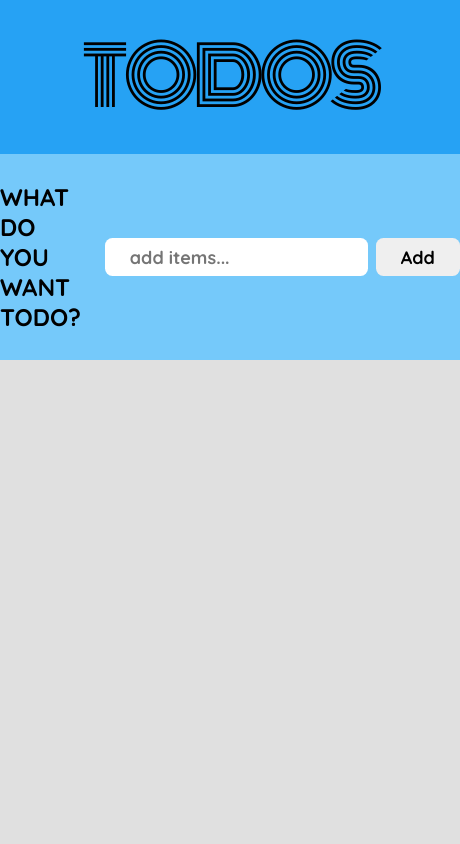
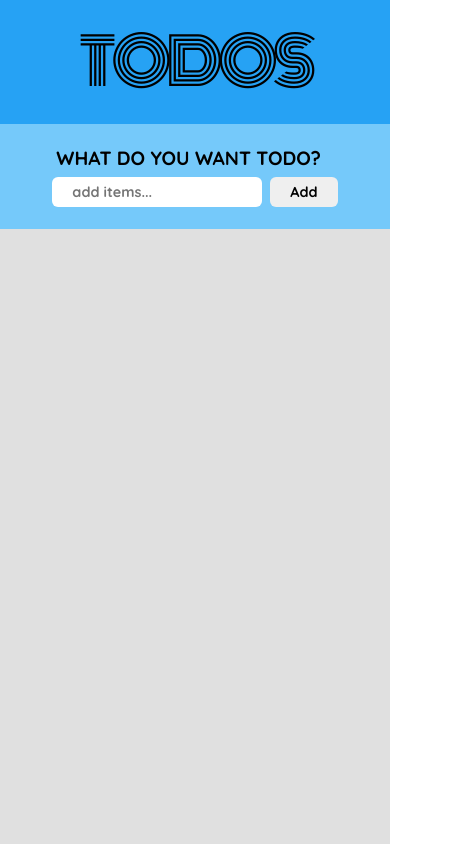
Before and after one commit to joshir16/todos, a React (Create React App) app: page / in a window 390 px wide. Shown: the whole page, 460 px wide, since content can reach past the window. Built offline with nearby package versions, Linux system fonts and the light colour scheme.

Commit message:
delete function added, refactored code into seprate files

```diff
--- a/src/App.js
+++ b/src/App.js
@@ -1,4 +1,7 @@
 import { useState } from "react";
+import { TodoList } from "./TodoList";
+import { Form } from "./Form";
+import { Header } from "./Header";
 
 export default function App() {
   const [items, setItems] = useState([]);
@@ -7,64 +10,15 @@ export default function App() {
     setItems((items) => [...items, task]);
   }
 
+  function handleDeleteItem(id) {
+    setItems((items) => items.filter((item) => item.id !== id));
+  }
+
   return (
     <div className="app">
       <Header />
       <Form onAddItems={handleAddItems} />
-      <TodoList items={items} />
+      <TodoList items={items} onDeleteItem={handleDeleteItem} />
     </div>
   );
 }
-
-function Header() {
-  return <h1>Todos</h1>;
-}
-
-function Form({ onAddItems }) {
-  const [task, setTask] = useState("");
-
-  function handleSubmit(e) {
-    e.preventDefault();
-    if (!task) return;
-
-    const newTask = { task, id: Date.now() };
-
-    onAddItems(newTask);
-
-    setTask("");
-  }
-
-  return (
-    <form className="form" onClick={handleSubmit}>
-      <h3>What do you want todo?</h3>
-      <input
-        type="text"
-        placeholder="add items..."
-        value={task}
-        onChange={(e) => setTask(e.target.value)}
-      ></input>
-      <button className="btn-add">Add</button>
-    </form>
-  );
-}
-
-function TodoList({ items }) {
-  return (
-    <div className="list">
-      <ul>
-        {items.map((item) => (
-          <Item item={item} key={item.id} />
-        ))}
-      </ul>
-    </div>
-  );
-}
-
-function Item({ item }) {
-  return (
-    <li className="item">
-      <span>{item.task}</span>
-      <span>❌</span>
-    </li>
-  );
-}
--- /dev/null
+++ b/src/Form.js
@@ -0,0 +1,31 @@
+import { useState } from "react";
+
+export function Form({ onAddItems, onDeleteItem }) {
+  const [task, setTask] = useState("");
+
+  function handleSubmit(e) {
+    e.preventDefault();
+    if (!task) return;
+
+    const newTask = { task, id: Date.now() };
+
+    onAddItems(newTask);
+
+    setTask("");
+  }
+
+  return (
+    <form className="form" onClick={handleSubmit}>
+      <h3>What do you want todo?</h3>
+      <div>
+        <input
+          type="text"
+          placeholder="add items..."
+          value={task}
+          onChange={(e) => setTask(e.target.value)}
+        ></input>
+        <button className="btn-add">Add</button>
+      </div>
+    </form>
+  );
+}
--- /dev/null
+++ b/src/Header.js
@@ -0,0 +1,3 @@
+export function Header() {
+  return <h1>Todos</h1>;
+}
--- /dev/null
+++ b/src/Item.js
@@ -0,0 +1,10 @@
+export function Item({ item, onDeleteItem }) {
+  return (
+    <li className="item">
+      <span>{item.task}</span>
+      <span className="delete-item" onClick={() => onDeleteItem(item.id)}>
+        ❌
+      </span>
+    </li>
+  );
+}
--- /dev/null
+++ b/src/TodoList.js
@@ -0,0 +1,13 @@
+import { Item } from "./Item";
+
+export function TodoList({ items, onDeleteItem }) {
+  return (
+    <div className="list">
+      <ul>
+        {items.map((item) => (
+          <Item item={item} key={item.id} onDeleteItem={onDeleteItem} />
+        ))}
+      </ul>
+    </div>
+  );
+}
--- a/src/index.css
+++ b/src/index.css
@@ -1,13 +1,20 @@
 @import url("https://fonts.googleapis.com/css2?family=Monoton&family=Quicksand:wght@500;700&display=swap");
 
-* {
+*,
+*::before,
+*::after {
   margin: 0;
   padding: 0;
-  box-sizing: border-box;
+  box-sizing: inherit;
 }
 
 html {
+  box-sizing: border-box;
   font-size: 62.5%;
+
+  @media only screen and (max-width: 50em) {
+    font-size: 50%;
+  }
 }
 
 body {
@@ -53,6 +60,10 @@ h3 {
   background-color: #75c9fa;
 
   width: 100%;
+
+  @media only screen and (max-width: 50em) {
+    flex-direction: column;
+  }
 }
 
 button,
@@ -71,6 +82,7 @@ input {
 }
 
 .btn-add {
+  margin-left: 1rem;
   &:hover {
     background-color: #a4dbff;
   }
@@ -81,12 +93,12 @@ input {
   color: #000000;
   padding: 4rem 0;
   font-weight: 700;
-  font-size: 1.5rem;
+  font-size: 2rem;
 
   display: flex;
   justify-content: space-between;
   flex-direction: column;
-  gap: 3.2rem;
+  gap: 3.75rem;
   align-items: center;
 }
 
@@ -100,6 +112,10 @@ input {
   gap: 1.2rem;
   justify-content: center;
   align-content: start;
+
+  @media only screen and (max-width: 37.5em) {
+    grid-template-columns: repeat(auto-fit, minmax(150px, 1fr));
+  }
 }
 
 .list li {
@@ -108,3 +124,7 @@ input {
   gap: 2rem;
   padding: 1rem;
 }
+
+.delete-item {
+  cursor: pointer;
+}
```
